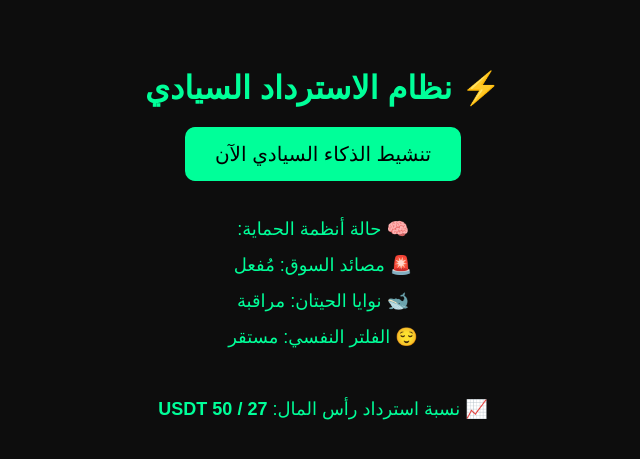
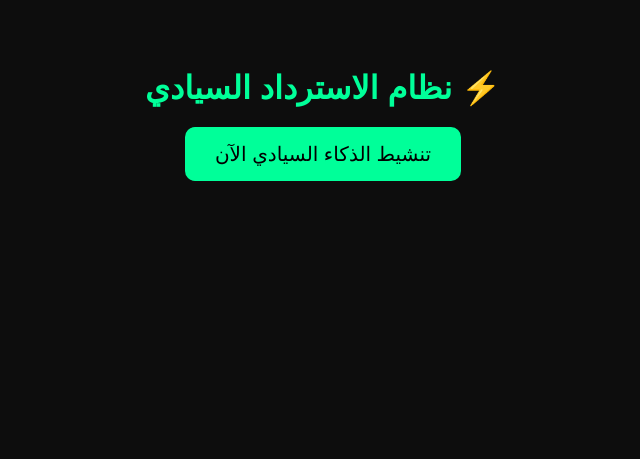
Before and after one commit to hairmoda/ZeroSpikeTracker-1, a Flask app: page /recovery-flow in a window 1280 px wide. Shown: the top 459 px of the page, without its empty margins (317-957 px from the left). Run offline with Flask 3, Linux system fonts and the light colour scheme.

Commit message:
Update recovery_flow.html

```diff
--- a/templates/recovery_flow.html
+++ b/templates/recovery_flow.html
@@ -10,12 +10,13 @@
             font-family: 'Cairo', sans-serif;
             text-align: center;
             padding: 40px;
-      direction: rtl;
         }
+
         h1 {
             font-size: 32px;
             margin-bottom: 20px;
         }
+
         button {
             background-color: #00ff99;
             border: none;
@@ -23,20 +24,13 @@
             font-size: 20px;
             cursor: pointer;
             border-radius: 10px;
-      transition: all 0.3s;
         }
-    button:active {
-      background-color: #00cc88;
-    }
-    .status {
+
+        #messageBox {
             margin-top: 30px;
-      font-size: 18px;
-      line-height: 2;
-    }
-    #messageBox {
-      margin-top: 20px;
             font-size: 20px;
-      color: #ffffff;
+            color: #fff;
+            display: none;
         }
     </style>
 </head>
@@ -44,32 +38,25 @@
 
     <h1>⚡ نظام الاسترداد السيادي</h1>
 
-  <button onclick="activateAI(this)">تنشيط الذكاء السيادي الآن</button>
-
-  <div class="status">
-    🧠 حالة أنظمة الحماية:<br>
-    🚨 مصائد السوق: مُفعل<br>
-    🐋 نوايا الحيتان: مراقبة<br>
-    😌 الفلتر النفسي: مستقر<br><br>
-    📈 نسبة استرداد رأس المال: <b>27 / 50 USDT</b>
-  </div>
+    <button id="recoveryBtn">تنشيط الذكاء السيادي الآن</button>
 
     <div id="messageBox"></div>
 
     <script>
-    function activateAI(btn) {
-      btn.innerText = "✅ تم التفعيل";
-      fetch("/trigger-recovery", {
-        method: "POST"
-      })
-      .then(res => res.json())
-      .then(data => {
-        document.getElementById("messageBox").innerText = "📡 التوصية: " + data.message;
-      })
-      .catch(() => {
-        document.getElementById("messageBox").innerText = "❌ حدث خطأ في الاتصال.";
+        document.getElementById('recoveryBtn').addEventListener('click', async () => {
+            const btn = document.getElementById('recoveryBtn');
+            btn.innerText = '✅ تم التفعيل';
+            btn.disabled = true;
+
+            const res = await fetch('/trigger-recovery', {
+                method: 'POST',
             });
-    }
+
+            const data = await res.json();
+            const box = document.getElementById('messageBox');
+            box.innerText = data.message;
+            box.style.display = 'block';
+        });
     </script>
 
 </body>
```
Lines whose indentation alone changed are shown as unchanged.
